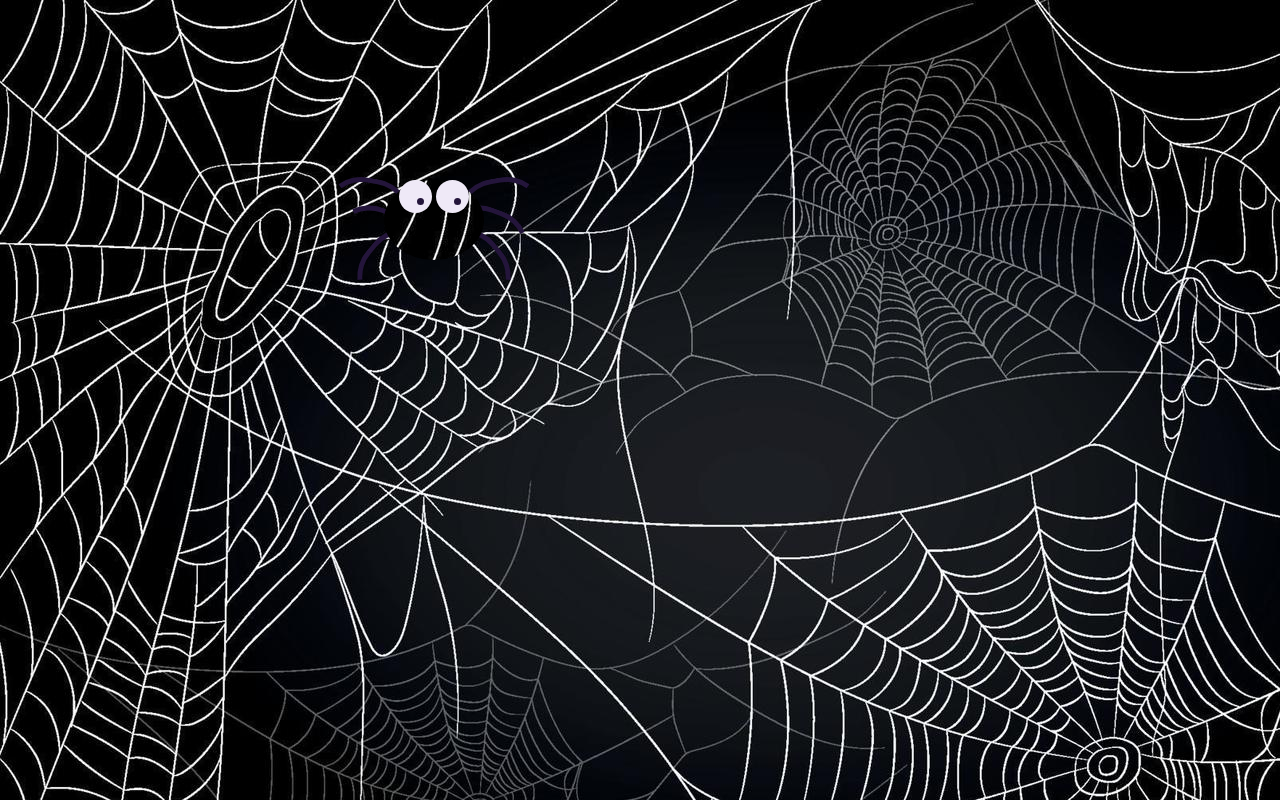
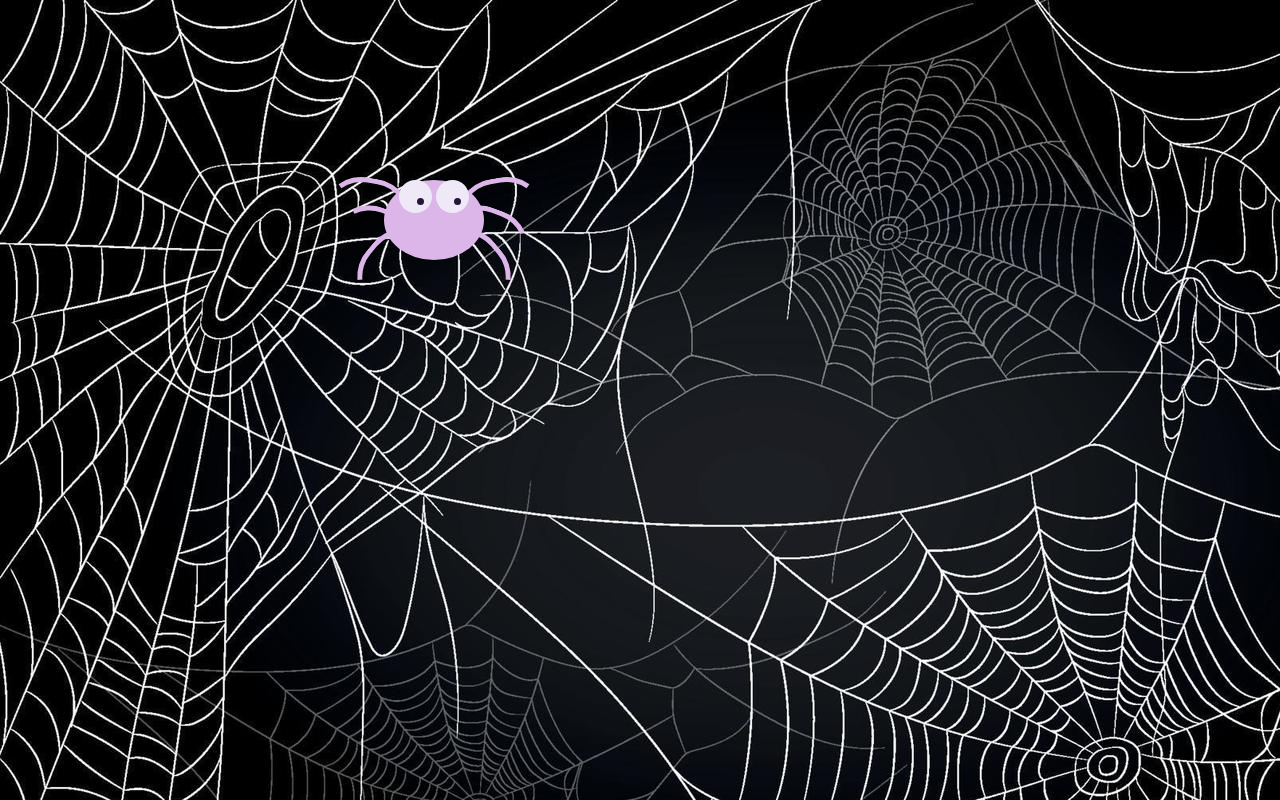
Before and after one commit to sofiarashid/tca1-spider, a plain HTML site: page index.html in a window 1280 px wide. Drawn offline with Linux system fonts and the light colour scheme.

Commit message:
fixed spider color

```diff
--- a/spider.css
+++ b/spider.css
@@ -17,7 +17,7 @@ html {
 .spider .body {
   width: 100px;
   height: 80px;
-  background-image: url("spiderweb.jpg");
+  background: #DCB6E9;
   position: relative;
   border-radius: 50%;
 }
@@ -56,7 +56,7 @@ html {
   height: 40px;
   margin-top: -20px;
   border: 5px solid transparent;
-  border-top-color: #24153b;
+  border-top-color: #DCB6E9;
   border-radius: 40px 40px 0 0;
 }
 .spider .legs.left {
```
